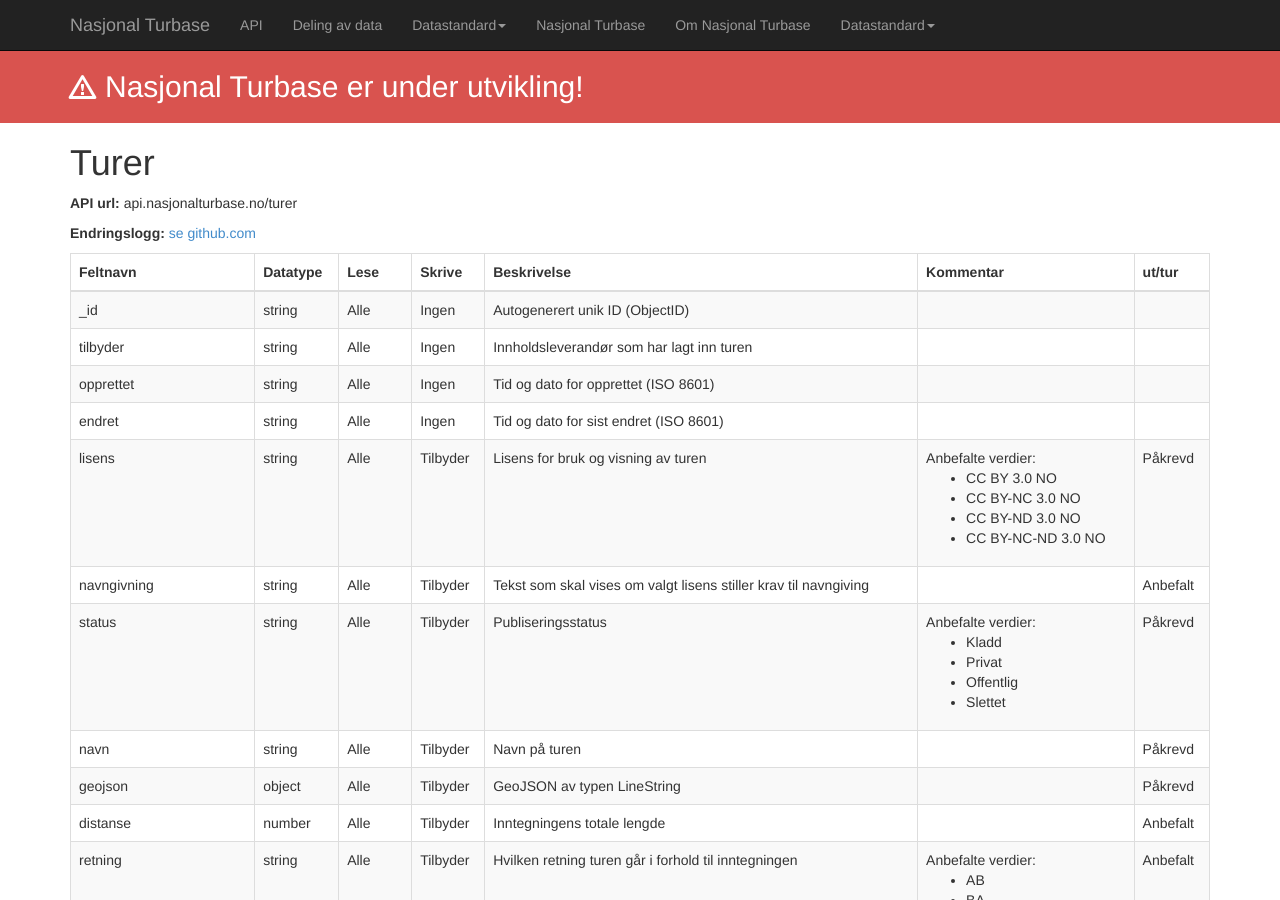
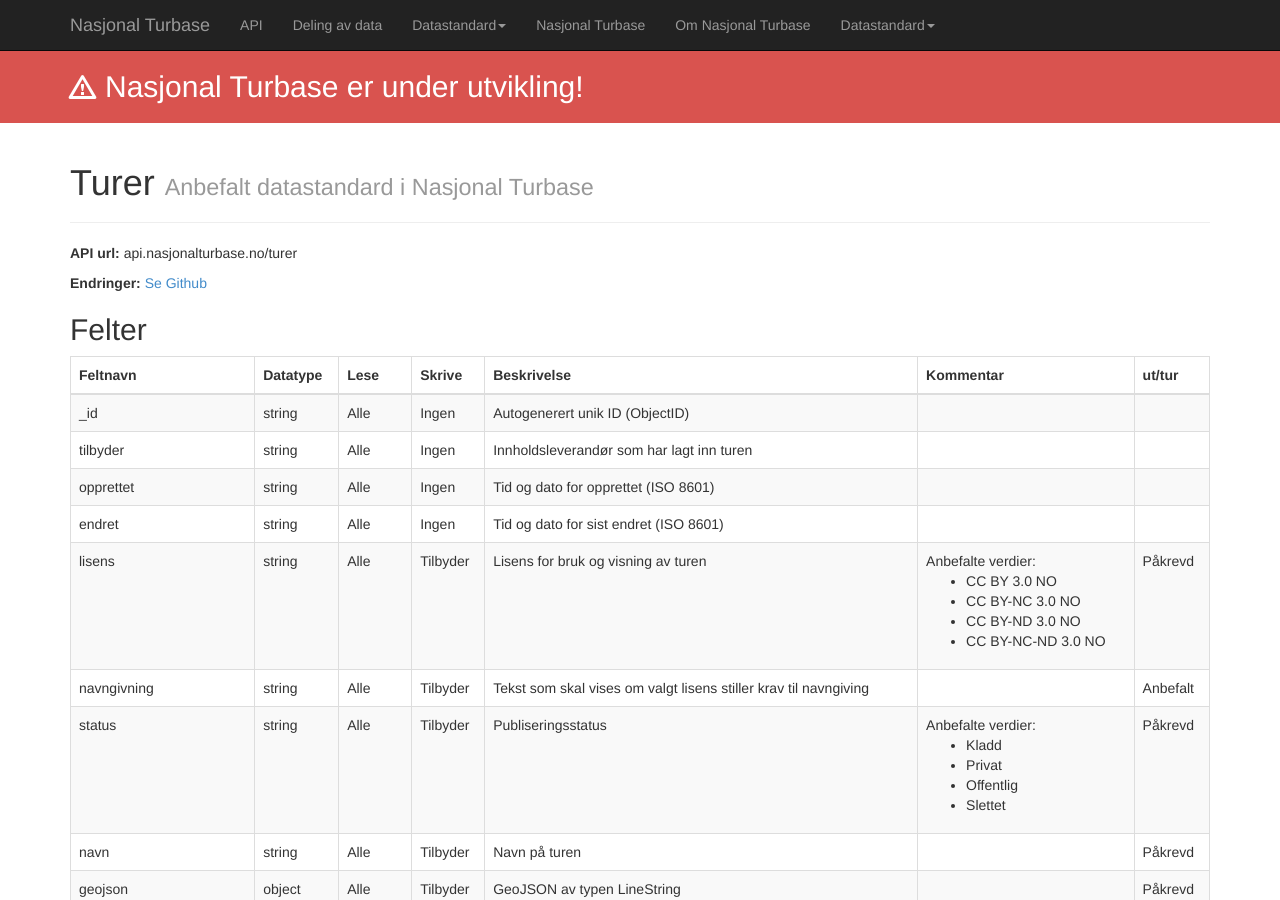
Before and after one commit to Turbasen/www.nasjonalturbase.no, a Jekyll site: the page built from data/turer.html, in a window 1280 px wide and 900 px high. Built offline with Jekyll 4.4.1, drawn with Linux system fonts in a browser that asks for light colours; nearby versions of some CDN libraries; Markdown is read by kramdown in place of the engine named in the settings.

Commit message:
Tweak layout for data standard for turer

```diff
--- a/data/turer.html
+++ b/data/turer.html
@@ -4,14 +4,16 @@
 submenu: Datastandard
 ---
 
-<h1>Turer</h1>
+<div class="page-header">
+  <h1>{{ page.title }} <small>Anbefalt datastandard i Nasjonal Turbase</small></h1>
+</div>
 
 <p></p>
 
 <p><strong>API url:</strong> api.nasjonalturbase.no/turer</p>
+<p><strong>Endringer:</strong> <a href="#">Se Github</a>
 
-<p><strong>Endringslogg:</strong> <a
-  href="https://github.com/Turistforeningen/www.nasjonalturbase.no/commits/gh-pages/_data/turer.yml">se github.com</a></p>
+<h2>Felter</h2>
 
 <div class="table-responsive">
   <table class="table table-bordered table-striped table-hover">
```
